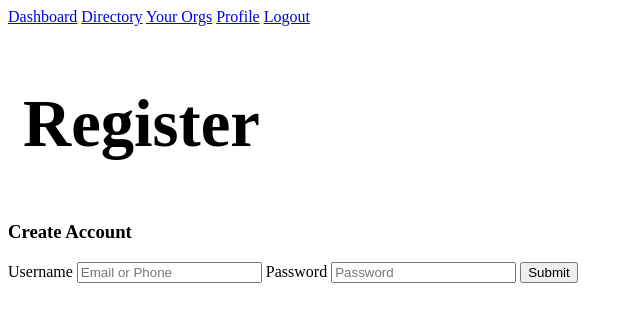
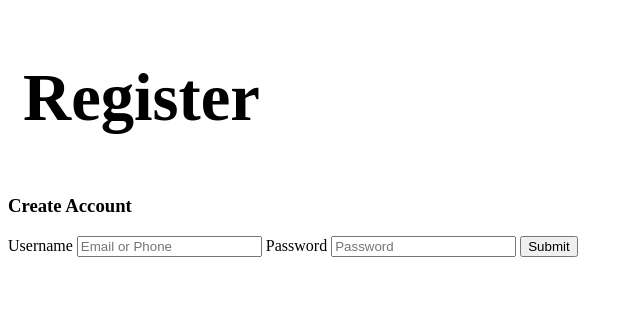
Before and after one commit to emilydma08/community-resource-hub, a Flask app: page / in a window 1280 px wide. Shown: the top 322 px of the page, without its empty margins (0-640 px from the left). Run offline with Flask 3, Linux system fonts and the light colour scheme; some libraries are stand-ins or nearby versions.

```diff
--- a/templates/register.html
+++ b/templates/register.html
@@ -8,13 +8,6 @@
 
 </head>
 <body>
-    <nav class="bg-[var(--beige)] text-white px-6 py-4 flex items-center justify-center space-x-8 shadow-md text-sm font-medium">
-        <a href="{{ url_for('dashboard') }}" class="text-black transition">Dashboard</a>
-        <a href="{{ url_for('directory') }}" class="text-black transition">Directory</a>
-        <a href="{{ url_for('your_orgs') }}" class="text-black transition">Your Orgs</a>
-        <a href="{{ url_for('profile') }}" class="text-black transition">Profile</a>
-        <a href="{{ url_for('landing') }}" class="text-black transition">Logout</a>
-    </nav>
 
     <h1>Register</h1>
     <form>
```
